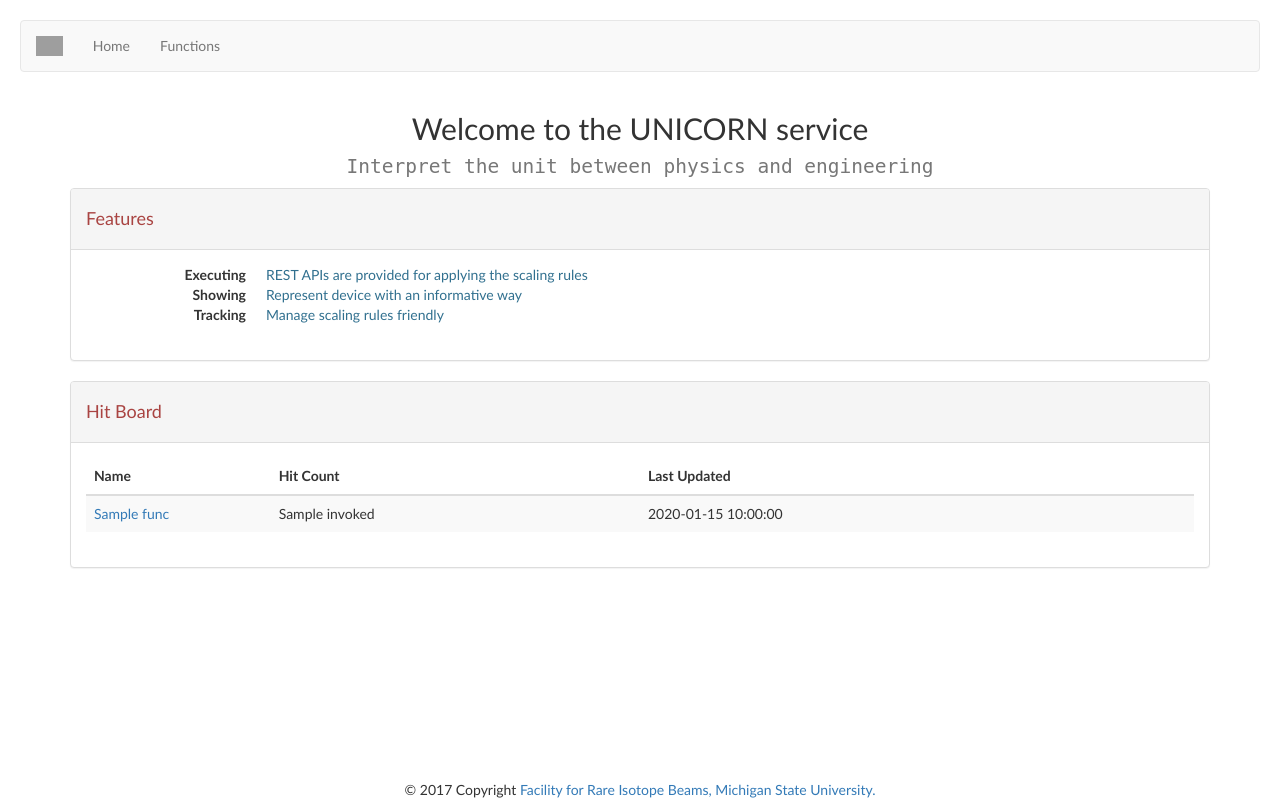
After one commit to phantasy-project/unicorn-webapp, a Flask app: template templates/index.html in a window 1280 px wide. The commit adds this page. Run offline with Flask 2, Linux system fonts and the light colour scheme; the template is opened without the code that fills it: most values are stand-ins (such as "Sample title", 1, 10 or a date in 2020); some libraries are stand-ins or nearby versions; grey boxes are pictures that could not be loaded.

Commit message:
Add more templates.
- add index page
- add modal for function updating
- update function(s) showing page
- update base template to including more features

```diff
--- a/templates/base.html
+++ b/templates/base.html
@@ -2,26 +2,62 @@
 <html>
     <head>
         <meta charset="utf-8">
-        <title>Functions Portal</title>
+        <meta name="viewport" content="width=device-width, initial-scale=1, shrink-to-fit=no">
+        <title>{{ title }}</title>
 
         <link type="text/css" rel="stylesheet" href="{{ url_for('static', filename='styles/default.css') }}">
-        <script src="{{ url_for('static', filename='highlight.pack.js')}}"></script>
+        <script src="{{ url_for('static', filename='js/highlight.pack.js')}}"></script>
         <script>hljs.initHighlightingOnLoad();</script>
 
-        <!--
-            <link type="text/css" rel="stylesheet" href="{{ url_for('static', filename='style.css') }}/?ver=011">
-        -->
-
         <link rel="stylesheet" type="text/css" href="{{ url_for('static', filename='bootstrap-3.3.7/css/bootstrap.min.css') }}">
+        <link rel="stylesheet" type="text/css" href="{{ url_for('static', filename='bootstrap-3.3.7/css/dataTables.bootstrap.min.css') }}">
         <style type="text/css">
             .mybs{
                 margin: 20px;
             }
+            .mynavbar {
+                font-weight: 550;
+                color: #2E3436;
+                background-color: #F9F9F9;
+            }
+            body {
+                font-family: 'Trebuchet MS', sans-serif !important;
+            }
         </style>
         <script src="{{ url_for('static', filename='bootstrap-3.3.7/js/jquery-3.2.1.min.js') }}"></script>
+        <script src="{{ url_for('static', filename='bootstrap-3.3.7/js/jquery.dataTables.min.js') }}"></script>
         <script src="{{ url_for('static', filename='bootstrap-3.3.7/js/bootstrap.min.js') }}"></script>
+        <script src="{{ url_for('static', filename='bootstrap-3.3.7/js/dataTables.bootstrap.min.js') }}"></script>
     </head>
     </body>
+        <div class="mybs">
+            <nav class="navbar navbar-default mynavbar">
+                <div class="navbar-header">
+                    <button type="button" data-target="#navbarCollpase" data-toggle="collapse" class="navbar-toggle">
+                        <span class="sr-only">Toggle navigation</span>
+                        <span class="icon-bar"></span>
+                        <span class="icon-bar"></span>
+                        <span class="icon-bar"></span>
+                    </button>
+                    <a href="{{ url_for('index') }}" class="navbar-brand"><img src="{{ url_for('static', filename='img/frib-logo.png') }}" style="height:100%; width:auto;"></a>
+                </div>
+                <div id="navbarCollpase" class="collapse navbar-collapse">
+                    <ul class="nav navbar-nav">
+                        <li><a href="/">Home</a></li>
+                        <li><a href={{ url_for('functions') }}>Functions</a></li>
+                    </ul>
+                    <ul class="nav navbar-nav navbar-right">
+                    </ul>
+                </div>
+            </nav>
+        </div>
         {% block container %}{% endblock %}
+        <footer>
+        <div class="footer-copyright navbar-fixed-bottom text-center">
+            <div class="container">
+                &copy; 2017 Copyright <a href="https://frib.msu.edu/" target="_blank"> Facility for Rare Isotope Beams, Michigan State University. </a>
+            </div>
+        </div>
+        </footer>
     </body>
 </html>
--- /dev/null
+++ b/templates/index.html
@@ -0,0 +1,64 @@
+{% extends "base.html" %}
+{% block container %}
+
+<script>
+$(function(){
+    $("#func-overview").DataTable({
+        "order": [[ 1, "desc" ]],
+        "info": false,
+    });
+});
+</script>
+
+<!--
+<link href="https://afeld.github.io/emoji-css/emoji.css" rel="stylesheet">
+-->
+
+<div class="container">
+    <h2 class="text-center">
+        Welcome to the UNICORN service<br/>
+        <small style="font-family:monospace;">Interpret the unit between physics and engineering</small>
+    </h2>
+    <div class="panel panel-default">
+        <div class="panel-heading">
+            <h4 class="text text-danger">Features</h4>
+        </div>
+        <div class="panel-body">
+            <dl class="dl-horizontal">
+                <dt>Executing</dt>
+                <dd class="text-info">REST APIs are provided for applying the scaling rules</dd>
+                <dt>Showing</dt>
+                <dd class="text-info">Represent device with an informative way</dd>
+                <dt>Tracking</dt>
+                <dd class="text-info">Manage scaling rules friendly</dd>
+            </dl>
+        </div>
+    </div>
+    <div class="panel panel-default">
+        <div class="panel-heading">
+            <h4 class="text text-danger">Hit Board</h4>
+        </div>
+        <div class="panel-body">
+            <table id="func-overview" class="table table-hover table-striped" cellspacing="0" width="100%">
+                <thead>
+                    <tr>
+                        <th class="col-sm-2">Name</th>
+                        <th class="col-sm-4">Hit Count</th>
+                        <th class="col-sm-6">Last Updated</th>
+                    </tr>
+                </thead>
+                <tbody>
+                    {% for f in funcs %}
+                    <tr>
+                        <td><a href={{ url_for('function', name=f.name) }}>{{ f.name }}</a></td>
+                        <td>{{ f.invoked }}</td>
+                        <td>{{ f.timestamp }}</td>
+                    </tr>
+                    {% endfor %}
+                </tbody>
+            </table>
+        </div>
+    </div>
+</div>
+
+{% endblock %}
```
Also changed, not shown: templates/show_item.html (+73 -16 lines), templates/show_items.html (+11 -5 lines), templates/update_function_modal.html (added, +43 -0 lines).
